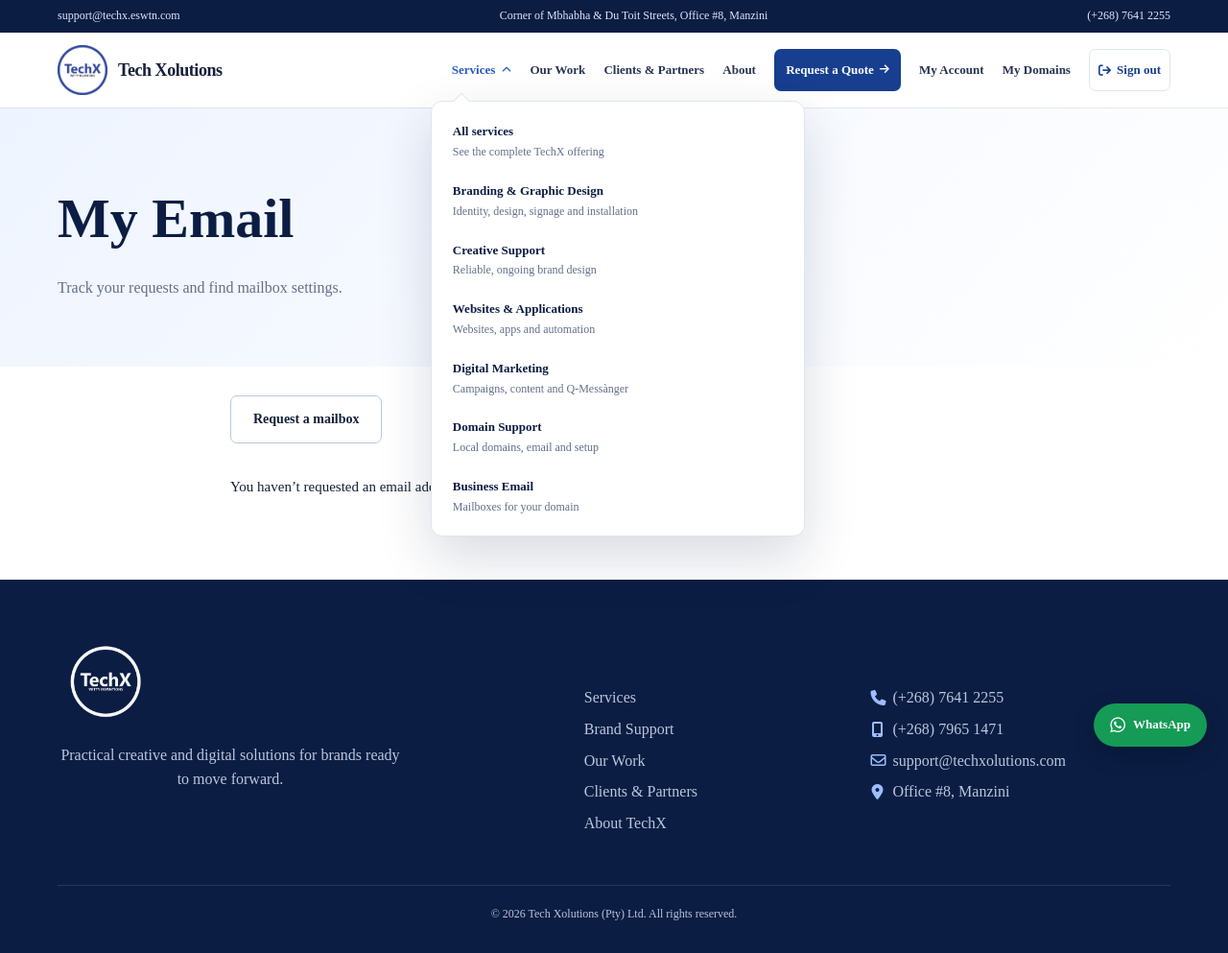
After one commit to Tmazst/TechX_Repository, a Flask app: page /my-email in a window 1280 px wide, after a click on "Services". The commit adds this page. Shown: the whole page at 96% size. Run offline with Flask 3, Linux system fonts and the light colour scheme; a user stored in the database is signed in; some libraries are stand-ins or nearby versions; some web fonts are replaced.

Commit message:
Add Business Email pilot for managed and customer-owned domains

```diff
--- a/Forms.py
+++ b/Forms.py
@@ -339,3 +339,12 @@ class CustomerResetForm(AccountCodeForm):
     password = PasswordField('New password', validators=[DataRequired(), Length(min=8, max=64), validate_password_bytes])
     confirm = PasswordField('Confirm new password', validators=[DataRequired(), EqualTo('password')])
     submit = SubmitField('Reset password')
+
+
+class BusinessEmailForm(FlaskForm):
+    domain = StringField('Domain', validators=[DataRequired(), Length(max=253)])
+    mailbox = StringField('Mailbox name', validators=[
+        DataRequired(), Length(max=64),
+        Regexp(r'^[A-Za-z0-9]+(?:[._-][A-Za-z0-9]+)*\Z',
+               message='Use letters, numbers, dots, underscores or hyphens between letters or numbers.')
+    ])
--- a/app.py
+++ b/app.py
@@ -20,6 +20,7 @@ from account_email import (
 )
 from werkzeug.utils import secure_filename
 from email.message import EmailMessage
+from business_email import MAIL_HOST, MAIL_SPF, has_verification_record, mail_dns_hosts, mail_dns_status, normalize_domain
 from smtplib import SMTPException
 # from bs4 import BeautifulSoup as bs
 from flask_colorpicker import colorpicker
@@ -880,10 +881,169 @@ def domain_record_delete(record_id):
     return redirect(url_for('domain_portal', account=account.id) + '#dns-records')
 
 
+def ensure_business_email_tables():
+    ensure_domain_tables()
+    BusinessEmailRequest.__table__.create(bind=db.engine, checkfirst=True)
+
+
+@app.route('/business-email')
+def business_email():
+    return render_template('business_email.html', title='Business Email | TechX')
+
+
+@app.route('/business-email/setup/<mode>', methods=['GET', 'POST'])
+@login_required
+def business_email_setup(mode):
+    if mode not in ('managed', 'external'):
+        abort(404)
+    ensure_business_email_tables()
+    form = BusinessEmailForm()
+    if form.validate_on_submit():
+        try:
+            return submit_business_email_request(form, mode)
+        except ValueError as error:
+            form.domain.errors.append(str(error))
+        except IntegrityError:
+            db.session.rollback()
+            flash('You already requested this address. Check My Email for its status.', 'error')
+    return render_template('business_email_setup.html', title='Request a mailbox', form=form, mode=mode)
+
+
+def submit_business_email_request(form, mode):
+    mailbox = form.mailbox.data.lower()
+    raw_domain = form.domain.data.strip().lower()
+    if mode == 'managed':
+        label = raw_domain.rstrip('.')
+        if label.endswith('.eswtn.com'):
+            label = label[:-len('.eswtn.com')]
+        domain = f'{label}.eswtn.com'
+        existing = DomainAccount.query.filter_by(fqdn=domain, user_id=current_user.id, status='active').first()
+        pending = DomainRequest.query.filter_by(requested_label=label, user_id=current_user.id, status='pending').first()
+        if not existing and not pending:
+            label, available, reason = eswtn_name_status(label)
+            if not available:
+                raise ValueError(reason)
+            db.session.add(DomainRequest(
+                user_id=current_user.id, requested_label=label, email=normalize_email(current_user.email),
+                request_type='professional_email', intended_use='Business Email mailbox request',
+                status='pending',
+            ))
+    else:
+        domain = normalize_domain(raw_domain)
+        if domain == 'eswtn.com' or domain.endswith('.eswtn.com'):
+            raise ValueError('Choose the eswtn.com option for a TechX-managed address.')
+    if len(f'{mailbox}@{domain}') > 254:
+        raise ValueError('Choose a shorter mailbox name or domain.')
+
+    item = BusinessEmailRequest(
+        user_id=current_user.id, domain=domain, mailbox=mailbox, mode=mode,
+        verification_code=f'techx-mail={secrets.token_urlsafe(24)}' if mode == 'external' else None,
+    )
+    db.session.add(item)
+    db.session.commit()
+    flash('Your mailbox request was submitted.', 'success')
+    return redirect(url_for('my_email'))
+
+
+@app.route('/my-email')
+@login_required
+def my_email():
+    ensure_business_email_tables()
+    items = BusinessEmailRequest.query.filter_by(user_id=current_user.id).order_by(
+        BusinessEmailRequest.created_at.desc()
+    ).all()
+    return render_template('my_email.html', title='My Email', items=items,
+                           action_form=DomainAdminActionForm(), mail_host=MAIL_HOST, mail_spf=MAIL_SPF)
+
+
+@app.route('/my-email/<int:request_id>/verify', methods=['POST'])
+@login_required
+def business_email_verify(request_id):
+    ensure_business_email_tables()
+    if not DomainAdminActionForm().validate_on_submit():
+        abort(400)
+    item = BusinessEmailRequest.query.filter_by(id=request_id, user_id=current_user.id,
+                                               mode='external').first_or_404()
+    if item.status == 'dns_setup':
+        hosts = mail_dns_hosts(item.domain)
+        if hosts is None:
+            flash('DNS is unavailable. Try again shortly.', 'error')
+        elif set(hosts) == {MAIL_HOST}:
+            flash('Mail is routed to TechX. We’ll complete the send and receive checks.', 'success')
+        elif hosts:
+            flash(f'Current mail servers: {", ".join(hosts)}. Your mail is not yet routed only to TechX.', 'error')
+        else:
+            flash('No MX record was found. Add the mail record shown below and check again.', 'error')
+        return redirect(url_for('my_email'))
+    if item.status != 'pending':
+        abort(404)
+    verified = has_verification_record(item)
+    if verified:
+        item.verified_at = datetime.utcnow()
+        db.session.commit()
+        flash(f'{item.domain} is verified. TechX can now review your request.', 'success')
+    else:
+        flash('DNS is unavailable. Try again shortly.' if verified is None else
+              'The verification record was not found. Check the name and value, then try again.', 'error')
+    return redirect(url_for('my_email'))
+
+
+@app.route('/domain-admin/email/<int:request_id>/<action>', methods=['POST'])
+@domain_admin_required
+def business_email_review(request_id, action):
+    ensure_business_email_tables()
+    if not DomainAdminActionForm().validate_on_submit():
+        abort(400)
+    item = db.session.get(BusinessEmailRequest, request_id)
+    if item is None:
+        abort(404)
+    destination = url_for('domain_admin', _anchor='email-requests')
+    previous = item.status
+    changes = {}
+    if action == 'reject' and previous == 'pending':
+        changes['status'] = 'rejected'
+    elif action == 'approve' and previous == 'pending':
+        if item.mode == 'external':
+            eligible = item.verified_at is not None and has_verification_record(item)
+            error = 'The customer needs a current DNS verification record before approval.'
+        else:
+            eligible = DomainAccount.query.filter_by(
+                fqdn=item.domain, user_id=item.user_id, status='active'
+            ).first()
+            error = 'Approve the customer’s eswtn.com domain request first.'
+        if not eligible:
+            flash(error, 'error')
+            return redirect(destination)
+        changes = {'status': 'approved', 'reserved_address': item.address}
+    elif action == 'provisioned' and previous == 'approved':
+        changes['status'] = 'dns_setup'
+    elif action == 'ready' and previous == 'dns_setup':
+        if request.form.get('mail_tested') != 'yes' or mail_dns_status(item.domain) is not True:
+            flash('Confirm the mailbox passed send and receive tests and that its MX points only to TechX.', 'error')
+            return redirect(destination)
+        changes['status'] = 'ready'
+    else:
+        flash('That action is unavailable for the current request status.', 'error')
+        return redirect(destination)
+    address = item.address
+    try:
+        updated = BusinessEmailRequest.query.filter_by(id=item.id, status=previous).update(changes)
+        db.session.commit()
+    except IntegrityError:
+        db.session.rollback()
+        flash('This mailbox address is already allocated.', 'error')
+    else:
+        if updated:
+            flash(f'{address}: request updated.', 'success')
+        else:
+            flash('The request has already changed. Review its current status before trying again.', 'error')
+    return redirect(destination)
+
+
 @app.route('/domain-admin')
 @domain_admin_required
 def domain_admin():
-    ensure_domain_tables()
+    ensure_business_email_tables()
     pending_requests = DomainRequest.query.filter_by(status='pending').order_by(
         DomainRequest.created_at.asc()
     ).all()
@@ -892,6 +1052,7 @@ def domain_admin():
         'domain_admin.html',
         title='eswtn.com Administration | Tech Xolutions',
         pending_requests=pending_requests,
+        email_requests=BusinessEmailRequest.query.order_by(BusinessEmailRequest.created_at.desc()).all(),
         accounts=accounts,
         action_form=DomainAdminActionForm(),
         dns_configured=cloudflare_configured()
--- a/static/css/styles.css
+++ b/static/css/styles.css
@@ -3717,3 +3717,20 @@ section{
 }
 .account-notice--success { background: #eaf7ef; color: #185a38; }
 .account-notice--error { background: #fff0ef; color: #8b221d; }
+
+/* Business email requests */
+.business-email-layout, .business-email-list { display: grid; align-items: start; gap: 18px; }
+.business-email-layout { grid-template-columns: repeat(2, minmax(0, 1fr)); }
+.business-email-layout > a, .business-email-list > a { justify-self: start; }
+.business-email-list { max-width: 800px; }
+.business-email-layout p, .business-email-list p, .email-request p { font-size: 15px; }
+.email-request h2, .email-request h4, .email-request code { overflow-wrap: anywhere; }
+.email-request dl { display: grid; grid-template-columns: minmax(6rem, auto) minmax(0, 1fr); gap: 8px 16px; }
+.email-request dt { font-weight: 700; }
+.email-request dd { margin: 0; }
+.email-request--admin { margin-top: 16px; padding-top: 16px; border-top: 1px solid var(--tx-line); }
+.email-request--admin .account-form { justify-items: start; }
+@media (max-width: 680px) {
+    .business-email-layout { grid-template-columns: 1fr; }
+    .email-request dl { grid-template-columns: 1fr; }
+}
--- a/templates/base.html
+++ b/templates/base.html
@@ -30,6 +30,7 @@
                         <a href="{{ url_for('web_app_dev') }}"><strong>Websites &amp; Applications</strong><span>Websites, apps and automation</span></a>
                         <a href="/#qm"><strong>Digital Marketing</strong><span>Campaigns, content and Q-Messànger</span></a>
                         <a href="{{ url_for('domain_support') }}"><strong>Domain Support</strong><span>Local domains, email and setup</span></a>
+                        <a href="{{ url_for('business_email') }}"><strong>Business Email</strong><span>Mailboxes for your domain</span></a>
                     </div>
                 </div>
                 <a href="/#work">Our Work</a><a href="/#clients">Clients &amp; Partners</a><a href="/about">About</a>
--- a/templates/domain_admin.html
+++ b/templates/domain_admin.html
@@ -55,6 +55,8 @@
             {% endif %}
         </section>
 
+        {% include "business_email_admin.html" %}
+
         <section class="domain-admin-section">
             <div class="dns-panel-heading"><div><span class="eyebrow">Provisioned customers</span><h3>Approved namespaces</h3></div><span class="domain-admin-count">{{ accounts|length }}</span></div>
             {% if accounts %}
--- a/templates/domain_portal.html
+++ b/templates/domain_portal.html
@@ -18,6 +18,7 @@
             <div class="domain-portal__actions">
                 {% if domain_admin %}<a class="button button--secondary" href="{{ url_for('domain_admin') }}"><i class="fa-solid fa-shield-halved" aria-hidden="true"></i> Admin</a>{% endif %}
                 <a class="button button--primary" href="{{ url_for('domain_support') }}#reserve-name"><i class="fa-solid fa-plus" aria-hidden="true"></i> Request a Name</a>
+                <a class="button button--secondary" href="{{ url_for('my_email') }}">My Email</a>
             </div>
         </div>
 
--- /dev/null
+++ b/templates/my_email.html
@@ -0,0 +1,64 @@
+{% extends "base.html" %}
+{% block content %}
+<section class="account-hero domain-account-hero">
+    <div class="site-shell">
+        <h1>My Email</h1>
+        <p>Track your requests and find mailbox settings.</p>
+    </div>
+</section>
+<section class="section-pad">
+    <div class="site-shell business-email-list">
+        <a class="button button--secondary" href="{{ url_for('business_email') }}">Request a mailbox</a>
+        {% for category, message in get_flashed_messages(with_categories=true) %}
+            <p class="account-notice account-notice--{{ category }}" role="{{ 'alert' if category == 'error' else 'status' }}">{{ message }}</p>
+        {% endfor %}
+        {% for item in items %}
+            <article class="domain-admin-section email-request">
+                <h2>{{ item.address }}</h2>
+                {% if item.status == 'pending' and item.mode == 'external' %}
+                    <p><strong>{{ 'Domain verified · Awaiting approval' if item.verified_at else 'Verify your domain' }}</strong></p>
+                    <p>Keep this TXT record at your DNS provider until TechX approves your request.</p>
+                    <dl>
+                        <dt>Name</dt><dd><code>{{ item.verification_name }}</code></dd>
+                        <dt>Value</dt><dd><code>{{ item.verification_code }}</code></dd>
+                    </dl>
+                    <form method="post" action="{{ url_for('business_email_verify', request_id=item.id) }}">
+                        {{ action_form.hidden_tag() }}
+                        <button type="submit" class="account-button account-button--primary">Check DNS</button>
+                    </form>
+                {% elif item.status == 'pending' %}
+                    <p><strong>Awaiting approval</strong>. TechX will review your request{% if item.mode == 'managed' %} after the subdomain is approved{% endif %}.</p>
+                {% elif item.status == 'approved' %}
+                    <p><strong>Setting up your mailbox</strong>. TechX will confirm when the mailbox can send and receive.</p>
+                {% elif item.status == 'dns_setup' %}
+                    {% if item.mode == 'external' %}
+                        <p><strong>Connect your domain</strong>. Your mailbox has been created. If you already receive email at this domain, agree on a switch time with TechX before replacing your current MX records.</p>
+                        <dl>
+                            <dt>MX destination after cutover</dt><dd><code>{{ mail_host }}</code> (priority 10)</dd>
+                            <dt>SPF sender to authorize</dt><dd><code>{{ mail_spf }}</code></dd>
+                        </dl>
+                        <p>Keep one SPF policy and preserve other authorized senders. TechX will confirm the DKIM and DMARC settings for your domain.</p>
+                        <form method="post" action="{{ url_for('business_email_verify', request_id=item.id) }}">
+                            {{ action_form.hidden_tag() }}
+                            <button type="submit" class="account-button account-button--primary">Check mail routing</button>
+                        </form>
+                    {% else %}
+                        <p><strong>Checking delivery</strong>. TechX will configure your mail records and test sending and receiving.</p>
+                    {% endif %}
+                {% elif item.status == 'ready' %}
+                    <p><strong>Ready to use</strong>. Use the sign-in details provided by TechX.</p>
+                    <dl>
+                        <dt>Mail server</dt><dd><code>{{ mail_host }}</code></dd>
+                        <dt>Incoming mail</dt><dd>IMAP 993, SSL/TLS</dd>
+                        <dt>Outgoing mail</dt><dd>SMTP 587, STARTTLS</dd>
+                    </dl>
+                {% else %}
+                    <p><strong>Request declined</strong>. Contact TechX if you need help.</p>
+                {% endif %}
+            </article>
+        {% else %}
+            <p>You haven’t requested an email address yet.</p>
+        {% endfor %}
+    </div>
+</section>
+{% endblock %}
```
Also changed, not shown: business_email.py (added, +52 -0 lines), docs/BUSINESS_EMAIL_PILOT.md (added, +11 -0 lines), models.py (+26 -0 lines), static/js/business-email.js (added, +18 -0 lines), templates/business_email.html (added, +24 -0 lines), templates/business_email_admin.html (added, +39 -0 lines), templates/business_email_setup.html (added, +25 -0 lines).
